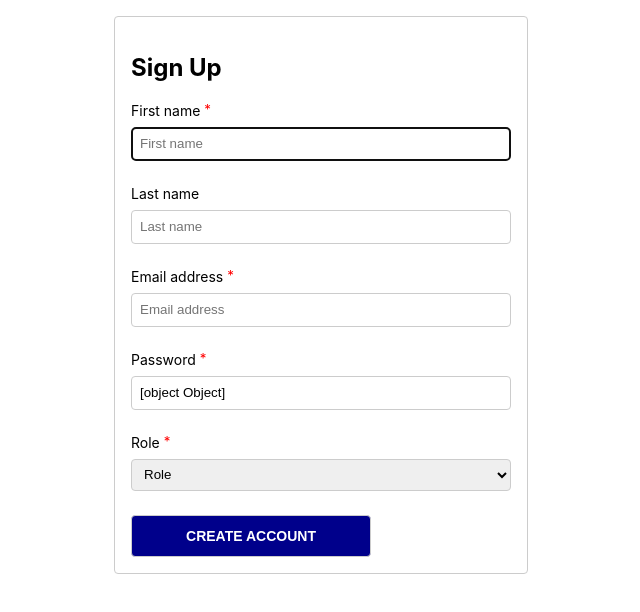
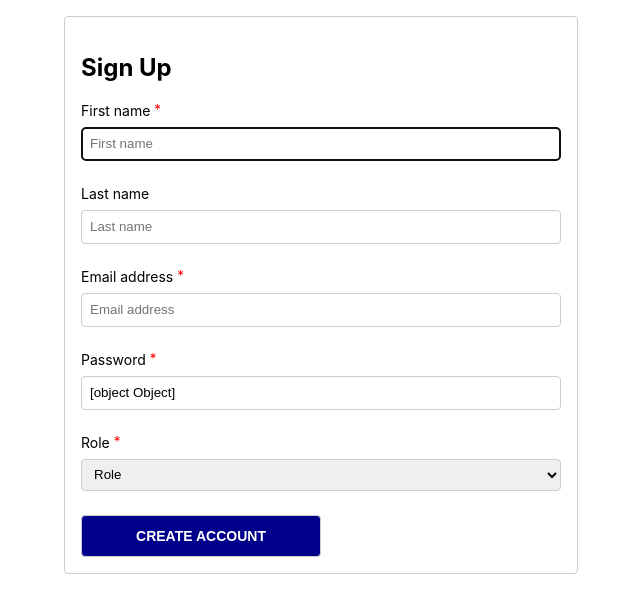
Before and after one commit to arbor0711/form, a React (Create React App) app: page / in a window 1280 px wide. Shown: the top 612 px of the page, without its empty margins (319-959 px from the left). Built offline with nearby package versions, Linux system fonts and the light colour scheme.

Commit message:
Some changes in style

```diff
--- a/src/App.css
+++ b/src/App.css
@@ -1,5 +1,5 @@
 body {
-  padding: 16px;
+  margin: 16px;
 }
 .App {
   display: flex;
@@ -10,7 +10,7 @@ body {
 
 fieldset {
   display: flex;
-  width: 380px;
+  width: 480px;
   padding: 16px;
   border: 1px solid #ccc;
   border-radius: 4px;
```
